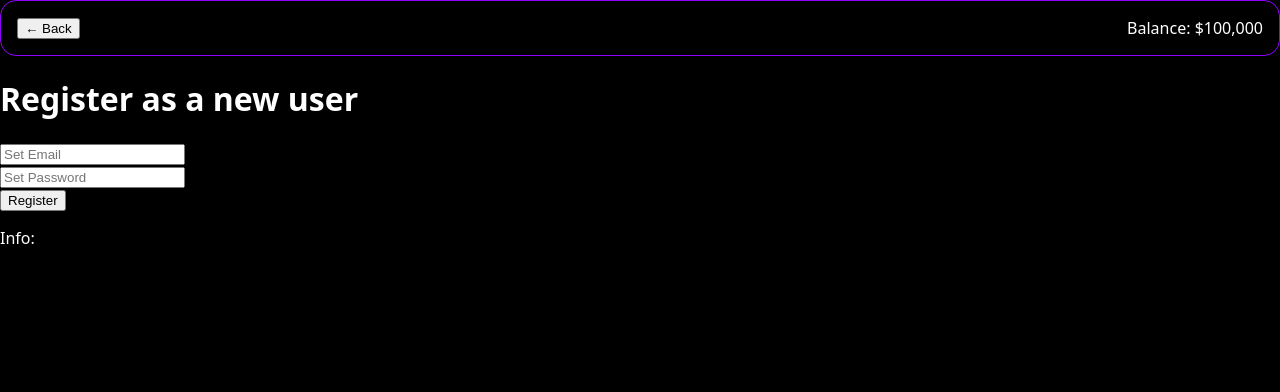
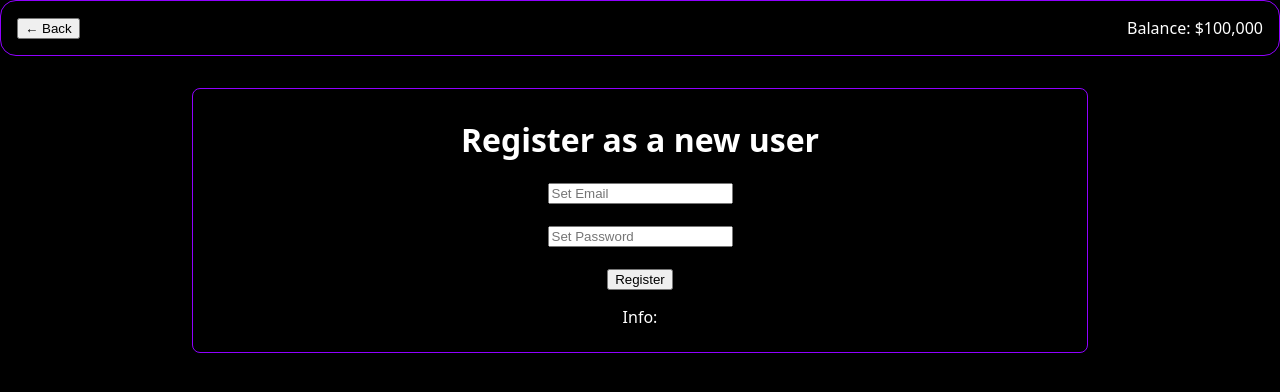
Before and after one commit to sn3gur/IPS, a React (Vite) app in the folder client/: page /signup in a window 1280 px wide. Shown: the top 392 px of the page. Built offline with nearby package versions, Linux system fonts and the light colour scheme.

Commit message:
Css update

```diff
--- a/client/src/pages/DashboardPage.jsx
+++ b/client/src/pages/DashboardPage.jsx
@@ -20,7 +20,7 @@ function DashboardPage() {
 
       <main className="page-content debug-blue">
         {/* Asset Search -> Form with input*/}
-        <form onSubmit={handleSearchSubmit} className="debug-green">
+        <form onSubmit={handleSearchSubmit} className="search">
           <input
             type="text"
             placeholder="Asset Search"
--- a/client/src/pages/LoginPage.jsx
+++ b/client/src/pages/LoginPage.jsx
@@ -4,11 +4,13 @@ import Navbar from '../components/Navbar'
 function LoginPage() {
   const navigate = useNavigate()
 
+
   const handleLogin = (e) => {
     e.preventDefault()
     // TODO: api-call to POST /api/users/login
     navigate('/dashboard')
   }
+
 
   return (
     <div className="page debug" class="page">
@@ -17,8 +19,9 @@ function LoginPage() {
       <main className="page-content debug-blue">
         <h1>IPS</h1>
 
-        <form onSubmit={handleLogin} className="debug-green">
+        <form onSubmit={handleLogin} className="login">
           {/* TODO: input fields */}
+
           <button type="submit">Login</button>
         </form>
 
--- a/client/src/pages/SearchPage.jsx
+++ b/client/src/pages/SearchPage.jsx
@@ -34,7 +34,7 @@ function SearchPage() {
       <Navbar variant="back" balance={100000} />
 
       <main className="page-content debug-blue">
-        <form onSubmit={handleSearchSubmit} className="search">
+        <form onSubmit={handleSearchSubmit} class="search">
           <input
             type="text"
             placeholder="Asset Search"
--- a/client/src/pages/SignupPage.jsx
+++ b/client/src/pages/SignupPage.jsx
@@ -66,7 +66,7 @@ export default function SignupPage(){
     return (
       <div class="page">
         <Navbar variant="back" balance={100000} />
-        <form onSubmit={handleSubmit}>
+        <form onSubmit={handleSubmit} class="sign-up">
             <h1>Register as a new user</h1>
             <input
                 type="email"
--- a/client/src/styles/main.scss
+++ b/client/src/styles/main.scss
@@ -46,6 +46,18 @@ body {
         }
 
     }
+    .sign-up{
+            padding: 0.5rem;
+            border-radius: 0.5rem;
+            @include darkTheme(true);
+            display: flex;
+            flex-direction: column;
+            align-items: center;
+            align-self: center;
+            margin-top: 2rem;
+            width: 70dvw;
+            min-width: 200px;
+    }
     .page-content {
         display: flex;
         flex-direction: column;
@@ -58,6 +70,22 @@ body {
             border-radius: 0.5rem;
             @include darkTheme(true);
         }
+        .login {
+            padding: 0.5rem;
+            border-radius: 0.5rem;
+            @include darkTheme(true);
+            flex-direction: column;
+            align-items: center;
+        }
+
+        section {
+            display: flex;
+            flex-direction: column;
+            justify-content: space-between;
+            gap: 1rem;
+            align-items: center;
+        }
+
 
     }
 }
```
